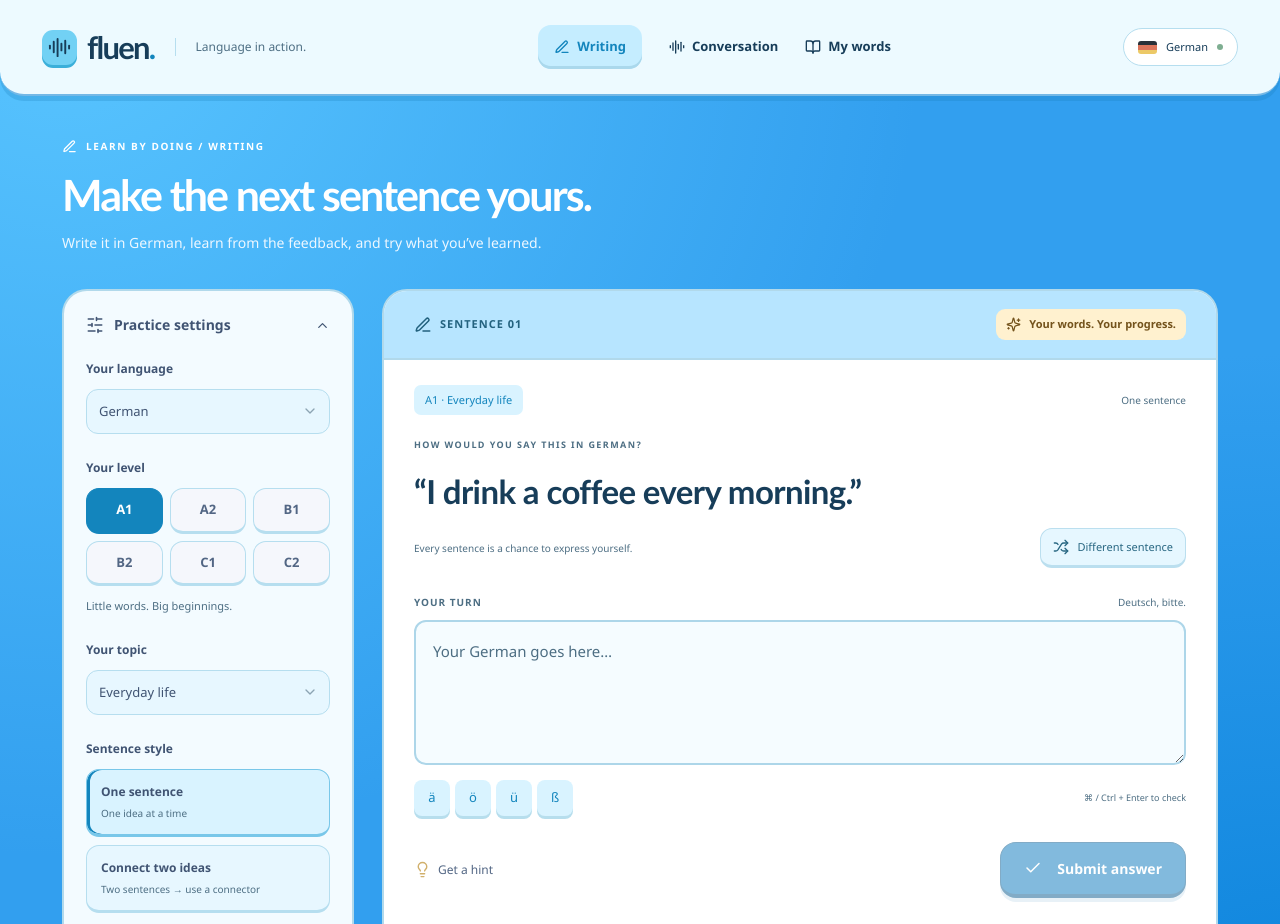
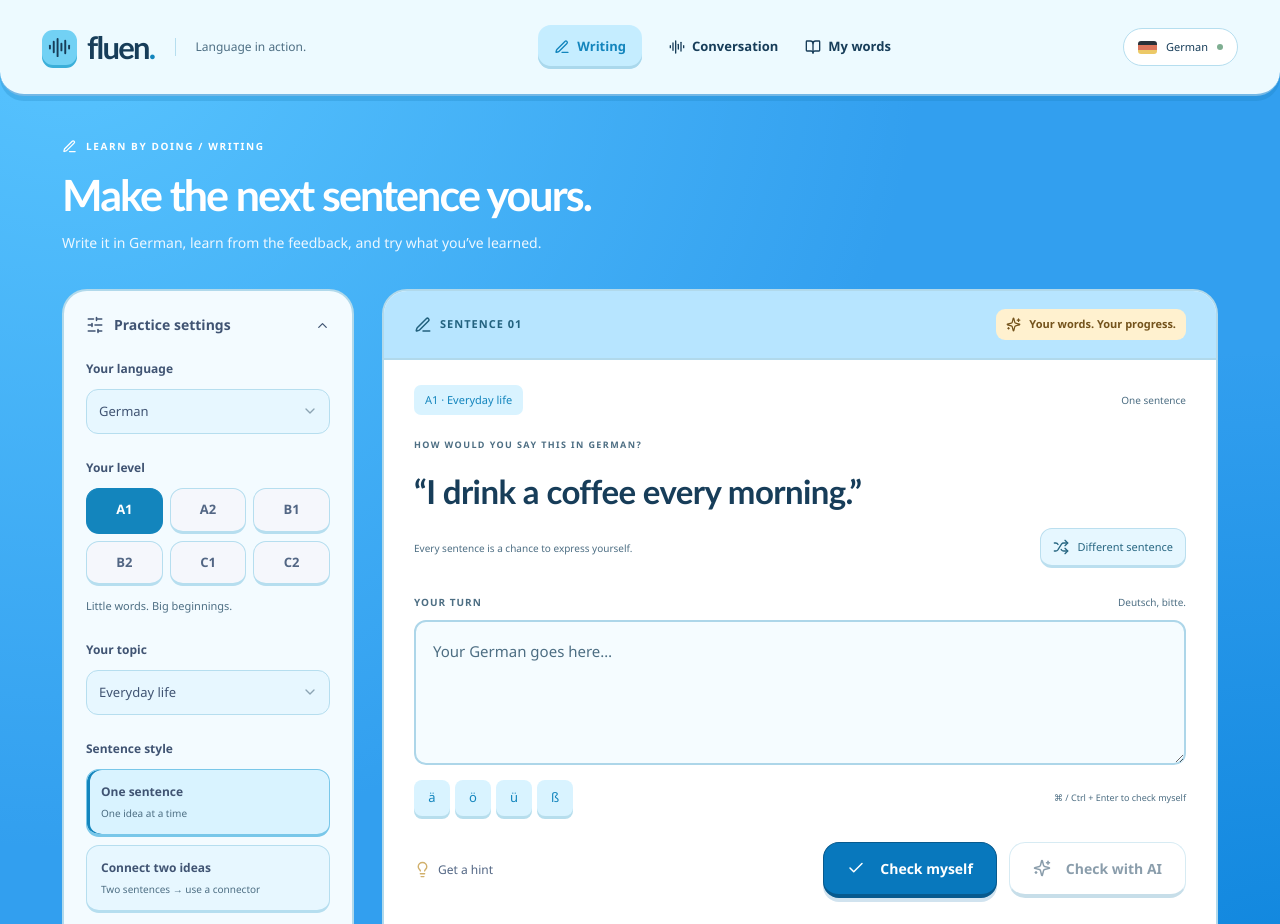
Before and after one commit to kenvarasolivo/fluen-languages, a Next.js app: page /write in a window 1280 px wide. Shown: the top 924 px of the page. Built offline with nearby package versions, Linux system fonts and the light colour scheme.

Commit message:
manual check

```diff
--- a/app/api/practice/route.ts
+++ b/app/api/practice/route.ts
@@ -1,7 +1,7 @@
 import { GoogleGenAI, Type, ThinkingLevel } from "@google/genai";
 import { NextResponse } from "next/server";
 import { Exercise, languages, levels, topics } from "@/lib/practice";
-import { getExercisePool, normalizeAnswer, pickExercise } from "@/lib/question-bank";
+import { getExercisePool, localAnswerFeedback, pickExercise } from "@/lib/question-bank";
 
 export const runtime = "nodejs";
 const vocabulary = {
@@ -107,14 +107,10 @@ export async function POST(req: Request) {
           { status: 400 },
         );
       reference = getExercisePool(settings).find((item) => item.english === body.english);
-      if (reference && normalizeAnswer(body.answer, language) === normalizeAnswer(reference.german, language))
-        return NextResponse.json({
-          correct: true,
-          corrected: reference.german,
-          explanation: "Nicely done! Your translation matches the model answer.",
-          corrections: [],
-          vocabulary: reference.vocabulary,
-        });
+      const local = reference && localAnswerFeedback(reference, body.answer, language);
+      if (local) return NextResponse.json(local);
+      // Provider calls require an explicit opt-in, even for unknown exercises.
+      if (body.useAI !== true) return NextResponse.json({ needsAI: true });
     }
     const apiKey = process.env.GEMINI_API_KEY || process.env.GOOGLE_API_KEY;
     if (!apiKey)
--- a/app/globals.css
+++ b/app/globals.css
@@ -551,6 +551,14 @@ h2 {
   justify-content: space-between;
   gap: 14px;
   margin-top: 26px;
+  flex-wrap: wrap;
+}
+.check-options {
+  display: flex;
+  justify-content: flex-end;
+  flex-wrap: wrap;
+  gap: 12px;
+  margin-left: auto;
 }
 .hint-button {
   display: flex;
--- a/components/writing-practice.tsx
+++ b/components/writing-practice.tsx
@@ -48,16 +48,17 @@ export function WritingPractice() {
   const resultPanel = useRef<HTMLDivElement>(null);
   useEffect(() => () => controller.current?.abort(), []);
   useEffect(() => {
-    if (feedback)
+    if (feedback || revealed)
       resultPanel.current?.scrollIntoView({
         block: "nearest",
         behavior: window.matchMedia("(prefers-reduced-motion: reduce)").matches
           ? "auto"
           : "smooth",
       });
-  }, [feedback]);
+  }, [feedback, revealed]);
   function retry() {
     setFeedback(null);
+    setRevealed(false);
     setError("");
     setHint(false);
     requestAnimationFrame(() => input.current?.focus());
@@ -76,16 +77,22 @@ export function WritingPractice() {
     setRoll((value) => value + 1);
     requestAnimationFrame(() => input.current?.focus());
   }
-  async function check() {
+  function checkMyself() {
+    if (busy || feedback || revealed) return;
+    setError("");
+    setHint(false);
+    setRevealed(true);
+  }
+  async function checkWithAI() {
     if (!answer.trim() || busy || feedback || revealed) return;
+    setError("");
     setBusy("check");
-    setError("");
     const abort = new AbortController();
     controller.current = abort;
     try {
       const result = await request<Feedback>(
         "check",
-        { settings: current.current, english: exercise.english, answer },
+        { settings: current.current, english: exercise.english, answer, useAI: true },
         abort.signal,
       );
       if (abort.signal.aborted) return;
@@ -185,7 +192,7 @@ export function WritingPractice() {
               <form
                 onSubmit={(e) => {
                   e.preventDefault();
-                  void check();
+                  checkMyself();
                 }}
               >
                 <label className="answer-label" htmlFor="answer">
@@ -196,14 +203,17 @@ export function WritingPractice() {
                   id="answer"
                   lang={languageTag(language)}
                   value={answer}
-                  onChange={(e) => setAnswer(e.target.value)}
+                  onChange={(e) => {
+                    setAnswer(e.target.value);
+                    setError("");
+                  }}
                   placeholder={chinese ? "Your pinyin goes here… e.g. wo xiang he cha" : "Your German goes here…"}
                   maxLength={4000}
                   disabled={!!busy || !!feedback || revealed}
                   onKeyDown={(e) => {
                     if ((e.ctrlKey || e.metaKey) && e.key === "Enter") {
                       e.preventDefault();
-                      void check();
+                      checkMyself();
                     }
                   }}
                 />
@@ -221,6 +231,7 @@ export function WritingPractice() {
                           setAnswer(
                             answer.slice(0, start) + letter + answer.slice(end),
                           );
+                          setError("");
                           requestAnimationFrame(() => {
                             el?.focus();
                             el?.setSelectionRange(start + 1, start + 1);
@@ -231,7 +242,7 @@ export function WritingPractice() {
                       </button>
                     ))}
                   </div>
-                  <span>⌘ / Ctrl + Enter to check</span>
+                  <span>⌘ / Ctrl + Enter to check myself</span>
                 </div>
                 <div className="exercise-actions">
                   <button
@@ -255,6 +266,12 @@ export function WritingPractice() {
                       <RotateCcw size={17} /> Try again
                     </button>
                   ) : feedback || revealed ? (
+                    <div className="check-options">
+                      {revealed && (
+                        <button type="button" className="button secondary" onClick={retry}>
+                          <RotateCcw size={17} /> Try again
+                        </button>
+                      )}
                       <button
                         type="button"
                         className="button primary"
@@ -263,41 +280,38 @@ export function WritingPractice() {
                       >
                         Next sentence <ArrowRight size={17} />
                       </button>
+                    </div>
                   ) : (
+                    <div className="check-options">
+                      <button type="submit" className="button primary" disabled={!!busy}>
+                        <Check size={18} /> Check myself
+                      </button>
                       <button
-                      className="button primary"
+                        type="button"
+                        className="button secondary"
                         disabled={!answer.trim() || !!busy}
+                        onClick={() => void checkWithAI()}
                       >
                         {busy === "check" ? (
                           <>
-                          <LoaderCircle className="spin" size={17} /> Checking…
+                            <LoaderCircle className="spin" size={17} /> Checking with AI…
                           </>
                         ) : (
                           <>
-                          <Check size={18} /> Submit answer
+                            <Sparkles size={18} /> Check with AI
                           </>
                         )}
                       </button>
+                    </div>
                   )}
                 </div>
               </form>
+              <p className="gentle-note">Check myself reveals a model answer for you to compare. Check with AI gives feedback on your writing.</p>
               {hint && (
                 <div className="hint-box">
                   <Lightbulb size={17} />
                   <p>{exercise.hint}</p>
                 </div>
-              )}
-              {!feedback && !revealed && (
-                <button
-                  className="reveal-button"
-                  disabled={!!busy}
-                  onClick={() => {
-                    setRevealed(true);
-                    setHint(false);
-                  }}
-                >
-                  I’m not sure — show me a translation
-                </button>
               )}
               {error && (
                 <div className="error-box" role="alert">
@@ -312,10 +326,10 @@ export function WritingPractice() {
               </div>
             )}
             {revealed && (
-              <section className="feedback-card learning">
+              <section ref={resultPanel} className="feedback-card learning" aria-label="Manual check">
                 <div className="feedback-heading">
                   <Sparkles size={20} />
-                  <h3>Another way to put it.</h3>
+                  <h3 role="status">Compare with the model answer.</h3>
                 </div>
                 <div className="corrected-answer">
                   <p lang={languageTag(language)}>{exercise.german}</p>
@@ -328,8 +342,9 @@ export function WritingPractice() {
                   </button>}
                 </div>
                 <p className="feedback-explanation">
-                  Read it aloud, notice the word order, and try the next one.
-                  Every attempt counts.
+                  Compare your answer above with this translation. Notice the
+                  meaning, grammar and word order. Other translations can also
+                  be correct. You decide how you did.
                 </p>
                 <Words key={exercise.english} words={exercise.vocabulary} language={language} />
               </section>
--- a/lib/practice.ts
+++ b/lib/practice.ts
@@ -51,6 +51,8 @@ export type Feedback = {
   corrections: Correction[];
   vocabulary: Vocabulary[];
 };
+// An unmatched answer is uncertain, not necessarily incorrect.
+export type CheckResult = Feedback | { needsAI: true };
 export type Reply = {
   reply: string;
   translation: string;
--- a/scripts/question-bank-test.mjs
+++ b/scripts/question-bank-test.mjs
@@ -106,7 +106,7 @@ assert.equal(chineseConnected[3].german, "Suīrán wǒ gèng xǐhuan kāfēi, d
 console.log("PASS: 288 German and 216 Chinese exercises, four explicit connector meanings per connected pool, complete word meanings and no early repeats");
 
 // The AI constructor throws if reached. This proves questions and exact checks
-// do not call the provider, while alternative answers retain the AI path.
+// do not call the provider. Alternatives require explicit AI opt-in.
 const providerUrl = moduleUrl(`
   export const Type = { ARRAY: "array", OBJECT: "object", STRING: "string", BOOLEAN: "boolean" };
   export const ThinkingLevel = { MINIMAL: "minimal" };
@@ -163,11 +163,23 @@ for (const level of levels) for (const topic of topics) for (const format of ["s
 assert.equal((await call("sentence", { ...settings, language: "klingon" })).status, 400);
 assert.equal((await call("sentence", { ...settings, level: "D1" })).status, 400);
 assert.equal((await call("check", settings, { english: starter.english, answer: "" })).status, 400);
-assert.equal((await call("check", settings, { english: starter.english, answer: "Jeden Morgen trinke ich einen Kaffee." })).status, 503);
+for (const answer of ["Jeden Morgen trinke ich einen Kaffee.", "Ich trinke ein Kaffee."]) {
+  const local = await call("check", settings, { english: starter.english, answer });
+  assert.equal(local.status, 200);
+  assert.deepEqual(await local.json(), { needsAI: true }, "Uncertain answers must not be marked wrong");
+}
+assert.equal((await call("check", settings, { english: starter.english, answer: "Jeden Morgen trinke ich einen Kaffee.", useAI: true })).status, 503);
 process.env.GEMINI_API_KEY = "test-only";
 assert.equal((await call("sentence", settings)).status, 200);
 assert.equal((await call("check", settings, { english: starter.english, answer: starter.german })).status, 200);
-console.log("PASS: German and Chinese checks work without AI; tone-free Chinese preserves tone-marked models; alternatives use AI; invalid input rejected");
+assert.equal((await call("check", settings, { english: starter.english, answer: starter.german, useAI: true })).status, 200);
+for (const language of ["german", "chinese"]) {
+  for (const useAI of [undefined, false, "true", 1]) {
+    const local = await call("check", { ...settings, language }, { english: starter.english, answer: "Unknown wording", useAI });
+    assert.deepEqual(await local.json(), { needsAI: true });
+  }
+}
+console.log("PASS: German and Chinese checks work without AI; tone-free Chinese preserves tone-marked models; alternatives require explicit AI opt-in; invalid input rejected");
 
 // Capture the provider request to verify the rules also reach alternative
 // translation checking and conversation, rather than only exact matches.
@@ -196,7 +208,7 @@ const mockFeedback = {
 globalThis.fluenTestResult = mockFeedback;
 const alternativeCheck = await aiPOST(new Request("http://localhost/api/practice", {
   method: "POST", body: JSON.stringify({ action: "check", settings: chineseSettings,
-    english: "I drink tea every morning.", answer: "wo zaoshang meitian he cha" }),
+    english: "I drink tea every morning.", answer: "wo zaoshang meitian he cha", useAI: true }),
 }));
 assert.equal(alternativeCheck.status, 200);
 assert.equal((await alternativeCheck.json()).vocabulary[0].language, "chinese");
@@ -230,7 +242,7 @@ for (const language of ["german", "chinese"]) {
   globalThis.fluenTestResult = { ...mockFeedback, correct: false, corrected: exercise.german };
   const response = await aiPOST(new Request("http://localhost/api/practice", {
     method: "POST", body: JSON.stringify({ action: "check", settings: connectedSettings,
-      english: exercise.english, answer: wrongAnswer }),
+      english: exercise.english, answer: wrongAnswer, useAI: true }),
   }));
   assert.equal(response.status, 200);
   assert.equal((await response.json()).correct, false);
--- a/scripts/smoke-test.mjs
+++ b/scripts/smoke-test.mjs
@@ -17,6 +17,7 @@ async function call(action, data) {
   return body;
 }
 const incorrect = await call("check", {
+  useAI: true,
   english: "I drink a coffee every morning.",
   answer: "Ich trinke ein Kaffee jeden Morgen.",
 });
@@ -25,6 +26,7 @@ assert.ok(incorrect.corrections.length > 0);
 assert.match(incorrect.corrected, /einen Kaffee/);
 console.log("PASS: incorrect article receives specific correction");
 const alternative = await call("check", {
+  useAI: true,
   english: "I drink a coffee every morning.",
   answer: "Jeden Morgen trinke ich einen Kaffee.",
 });
```
Also changed, not shown: lib/question-bank.ts (+11 -0 lines), 1 other file (tests, documents, lock files or other folders). Lines whose indentation alone changed are shown as unchanged.
